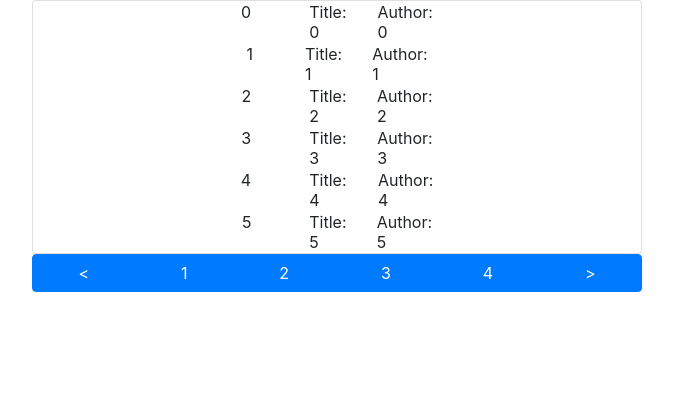
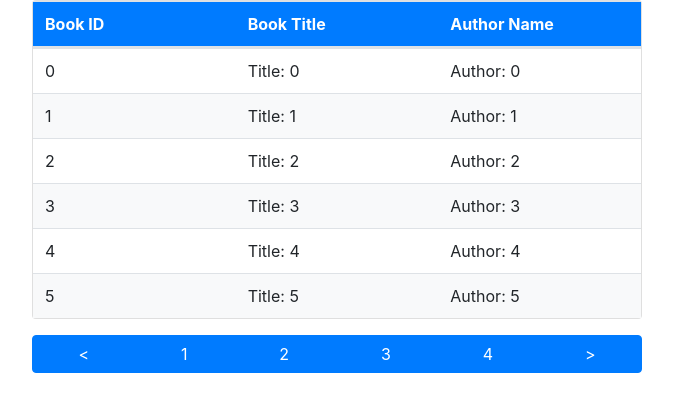
Before and after one commit to JoeCorapi/js-pagination, a plain HTML site: page index.html in a window 1280 px wide. Shown: the whole page, without its empty margins (303-976 px from the left). Drawn offline with Linux system fonts and the light colour scheme.

Commit message:
add table header and row styling

```diff
--- a/index.html
+++ b/index.html
@@ -6,7 +6,7 @@
     <div class='container-fluid'>
         <div class='row'>
             <div class='col-lg-6 offset-lg-3'>
-                <table id="table" class='card align-items-center'> </table>
+                <table id="table" class='table card'> </table>
                     <div id="buttonRow"></div>
                 <script src="pagination.js"></script>
             </div>
--- a/pagination.js
+++ b/pagination.js
@@ -18,32 +18,60 @@ for (let i=0; i<numOfBooks; i++) {
 
 let table = document.getElementById("table");
 
+let tHead = document.createElement('thead');
+let tRow = document.createElement('tr');
+tRow.className='d-flex justify-content-around bg-primary text-white'
+tHead.appendChild(tRow);
+
+let thID = document.createElement('th');
+thID.className='col-lg-4';
+thID.innerText='Book ID';
+tRow.appendChild(thID);
+
+let thTitle = document.createElement('th');
+thTitle.className='col-lg-4';
+thTitle.innerText='Book Title';
+tRow.appendChild(thTitle);
+
+let thAuthor = document.createElement('th');
+thAuthor.className='col-lg-4';
+thAuthor.innerText='Author Name';
+tRow.appendChild(thAuthor);
+
+table.appendChild(tHead);
+
+let tableBody=document.createElement('tbody');
+table.append(tableBody);
+
 let showPage = () => {
-    while (table.firstChild) {
-        table.removeChild(table.firstChild)
+    while (tableBody.firstChild) {
+        tableBody.removeChild(tableBody.firstChild)
     }
 
     for (let i=booksPerPage*pageNumber, j=i+booksPerPage; i<j; i++) {
         let row = document.createElement('tr')
-        row.className='row';
+        row.className='flex-row d-flex justify-content-around';
+        if (i%2==1){
+            row.className+=' bg-light'
+        }
 
         let bookId = document.createElement('td');
-        bookId.className='col align-stretch';
+        bookId.className='col-lg-4';
         bookId.innerText=bookList[i].bookId;
 
         let title = document.createElement('td');
-        title.className='col align-stretch';
+        title.className='col-lg-4';
         title.innerText=bookList[i].title;
 
         let authorName = document.createElement('td');
-        authorName.className='col align-stretch';
+        authorName.className='col-lg-4';
         authorName.innerText=bookList[i].authorName;
 
         row.appendChild(bookId);
         row.appendChild(title);
         row.appendChild(authorName);
 
-        table.appendChild(row)
+        tableBody.appendChild(row)
     }
 }
 
```
